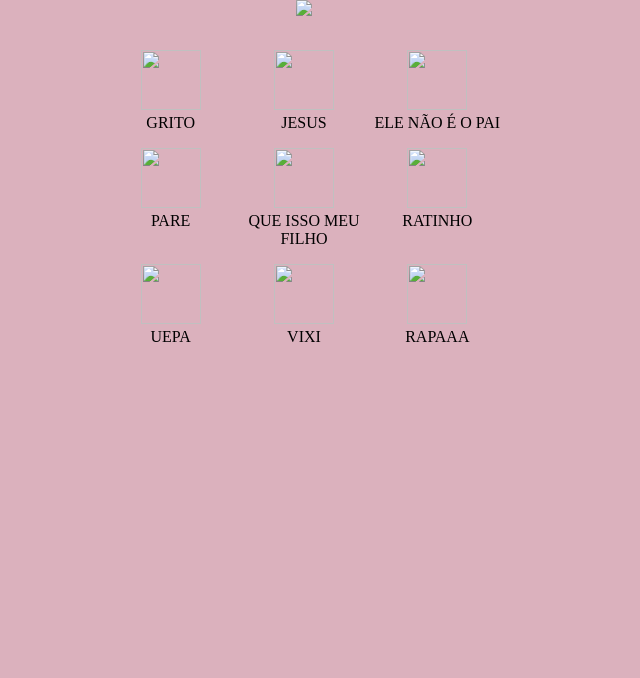
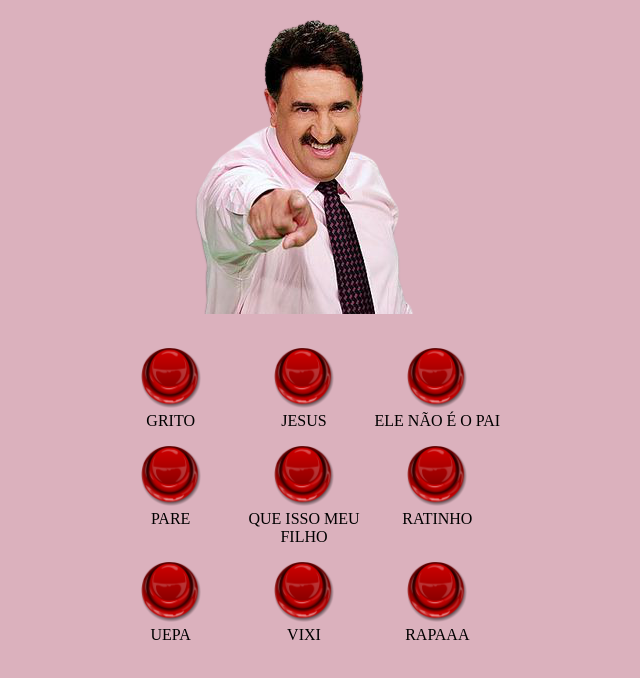
Before and after one commit to eloaandreatta/soundboard, a plain HTML site: page index.html in a window 1280 px wide. Shown: the whole page, without its empty margins (336-976 px from the left). Drawn offline with Linux system fonts and the light colour scheme.

Commit message:
Update index.html

```diff
--- a/index.html
+++ b/index.html
@@ -10,43 +10,43 @@
 
 <body>
     <div class="foto-container">
-        <img src="imagens/ratinho.png">
+        <img src="ratinho.png">
     </div>
     <div class="container">
         <div>
-           <img src="imagens/botao.png" class="botao">
+           <img src="botao.png" class="botao">
            <p>Legenda</p>
         </div>
         <div>
-            <img src="imagens/botao.png" class="botao">
+            <img src="botao.png" class="botao">
             <p>Legenda</p>
         </div>
         <div>
-            <img src="imagens/botao.png" class="botao">
+            <img src="botao.png" class="botao">
             <p>Legenda</p>
         </div>
         <div>
-            <img src="imagens/botao.png" class="botao">
+            <img src="botao.png" class="botao">
             <p>Legenda</p>
         </div>
         <div>
-            <img src="imagens/botao.png" class="botao">
+            <img src="botao.png" class="botao">
             <p>Legenda</p>
         </div>
         <div>
-            <img src="imagens/botao.png" class="botao">
+            <img src="botao.png" class="botao">
             <p>Legenda</p>
         </div>
         <div>
-            <img src="imagens/botao.png" class="botao">
+            <img src="botao.png" class="botao">
             <p>Legenda</p>
         </div>
         <div>
-            <img src="imagens/botao.png" class="botao">
+            <img src="botao.png" class="botao">
             <p>Legenda</p>
         </div>
         <div>
-            <img src="imagens/botao.png" class="botao">
+            <img src="botao.png" class="botao">
             <p>Legenda</p>
         </div>
     </div>
```
